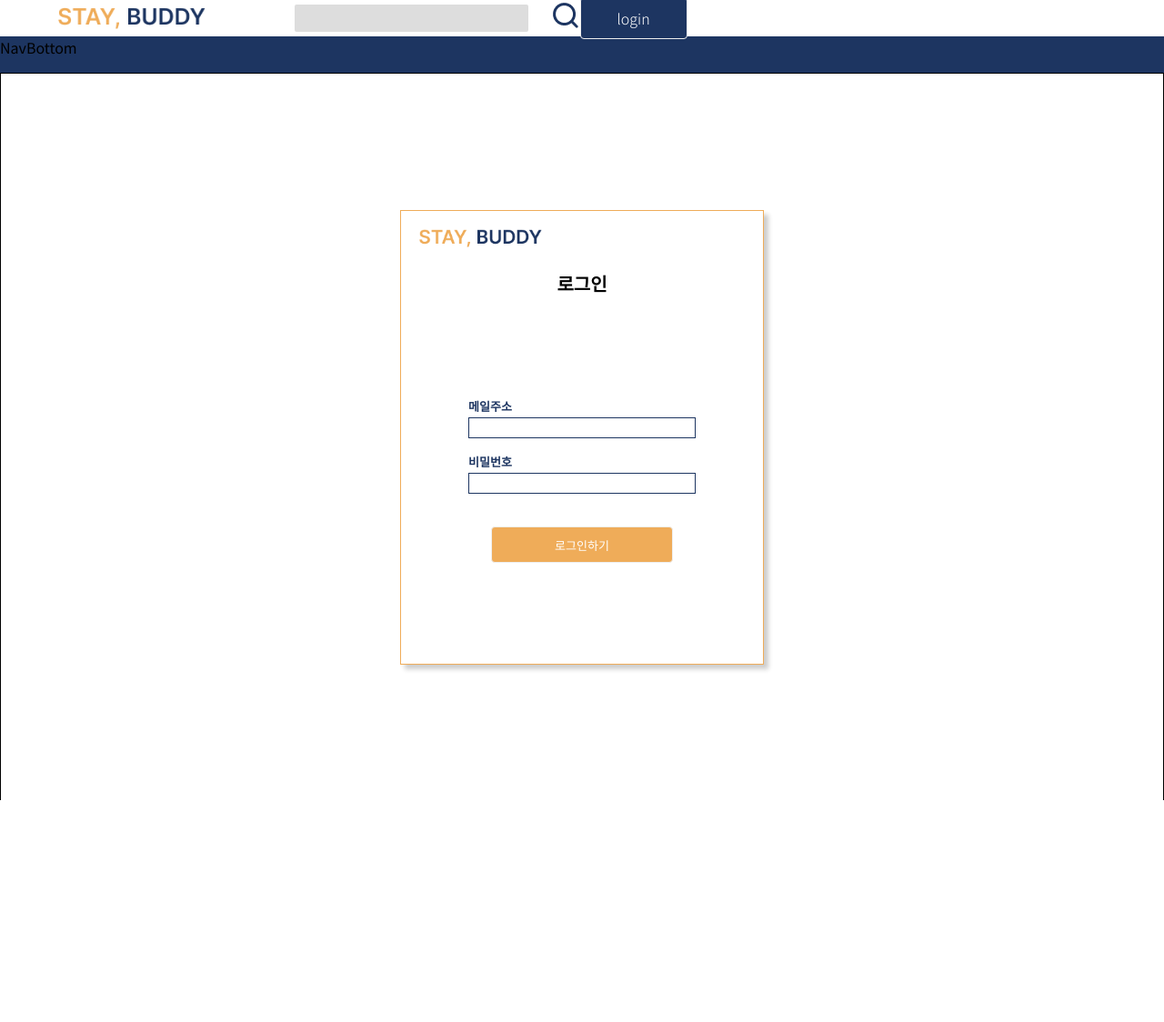
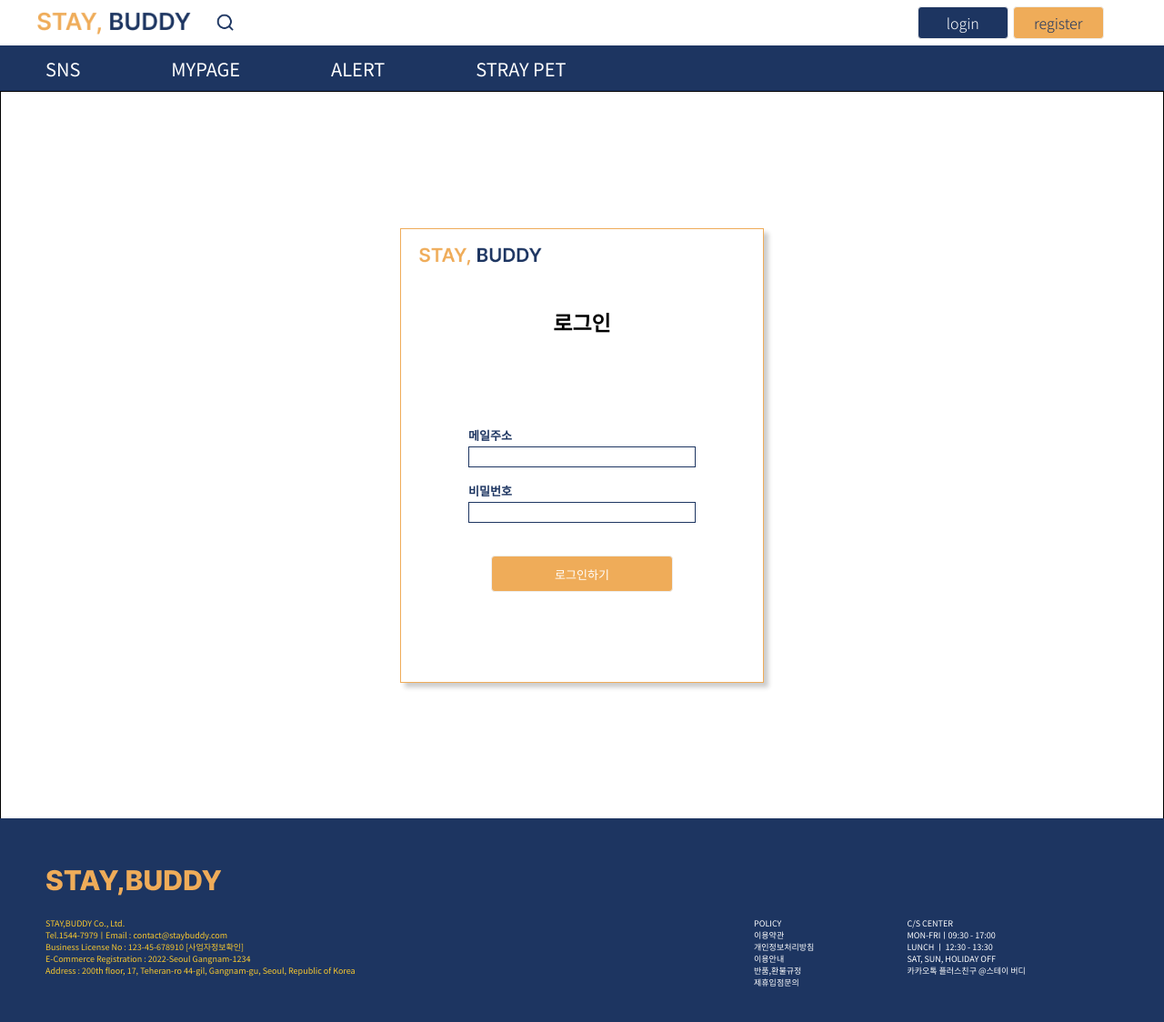
Before and after one commit to codestates-seb/seb39_main_025, a React (Create React App) app in the folder client/: page /login in a window 1280 px wide. Shown: the top 1124 px of the page at 91% size. Before the commit the page ends 881 px from the top, so only its background shows below. Built offline with nearby package versions, Linux system fonts and the light colour scheme.

Commit message:
feat:NavBar-StyledComponent 완료...Footer-StyledComponents완료...login & register 글자 사이즈와 margin-bottom추가...참고사항:nav-submenu는나중에 추가작업 해야할 사항으로 판단하여구현 안되었음

```diff
--- a/client/src/App.js
+++ b/client/src/App.js
@@ -5,6 +5,7 @@ import HomePage from './pages/HomePage';
 import SignupPage from './pages/SignupPage';
 import LoginPage from './pages/LoginPage';
 import Nav from './components/Nav/Nav';
+import Footer from './components/Footer/Footer';
 
 function App() {
   return (
@@ -18,6 +19,7 @@ function App() {
           <Route path="/login" element={<LoginPage />} />
         </Routes>
       </Layout>
+      <Footer />
     </div>
   );
 }
--- a/client/src/GlobalStyle.js
+++ b/client/src/GlobalStyle.js
@@ -65,9 +65,9 @@ export const Button = styled.button`
   }
 
   &:hover {
+    transition: 0.5s;
     box-shadow: 200px 0 0 0 rgba(255, 255, 255, 0.2) inset;
     z-index: 1;
-    color: black;
   }
 `;
 
--- a/client/src/components/Footer/Footer.js
+++ b/client/src/components/Footer/Footer.js
@@ -0,0 +1,52 @@
+import React from 'react';
+import {
+  FooterLayout,
+  FooterLogoBox,
+  FooterLeftText,
+  FooterRightText,
+  FooterTextContainer,
+} from './FooterStyle';
+import footerlogo from '../../assets/footerLogo.png';
+
+function Footer() {
+  return (
+    <FooterLayout>
+      <FooterLogoBox>
+        <img src={footerlogo} alt={footerlogo} />
+      </FooterLogoBox>
+      <FooterTextContainer>
+        <FooterLeftText>
+          <ul>
+            <li>STAY,BUDDY Co., Ltd.</li>
+            <li>Tel.1544-7979ㅣEmail : contact@staybuddy.com</li>
+            <li>Business License No : 123-45-678910 [사업자정보확인]</li>
+            <li>E-Commerce Registration : 2022-Seoul Gangnam-1234</li>
+            <li>
+              Address : 200th floor, 17, Teheran-ro 44-gil, Gangnam-gu, Seoul,
+              Republic of Korea
+            </li>
+          </ul>
+        </FooterLeftText>
+        <FooterRightText>
+          <ul>
+            <li>POLICY</li>
+            <li>이용약관</li>
+            <li>개인정보처리방침</li>
+            <li>이용안내</li>
+            <li>반품,환불규정</li>
+            <li>제휴입점문의 </li>
+          </ul>
+          <ul>
+            <li>C/S CENTER</li>
+            <li>MON-FRIㅣ09:30 - 17:00</li>
+            <li>LUNCH ㅣ 12:30 - 13:30</li>
+            <li>SAT, SUN, HOLIDAY OFF</li>
+            <li>카카오톡 플러스친구 @스테이 버디</li>
+          </ul>
+        </FooterRightText>
+      </FooterTextContainer>
+    </FooterLayout>
+  );
+}
+
+export default Footer;
--- /dev/null
+++ b/client/src/components/Footer/FooterStyle.js
@@ -0,0 +1,43 @@
+import styled from 'styled-components';
+
+export const FooterLayout = styled.div`
+  box-sizing: border-box;
+  width: 100%;
+  background-color: #1d3561;
+  display: flex;
+  flex-direction: column;
+  font-size: 9px;
+  justify-content: space-evenly;
+  padding: 50px 50px;
+  @media screen and (max-width: 479px) {
+    padding: 20px 20px;
+  }
+`;
+
+export const FooterLogoBox = styled.div``;
+
+export const FooterTextContainer = styled.div`
+  margin-top: 20px;
+  display: flex;
+`;
+export const FooterLeftText = styled.div`
+  color: #f8c82f;
+  width: 50%;
+  margin-right: 5%;
+`;
+
+export const FooterRightText = styled.div`
+  margin-left: 5%;
+  color: #fff;
+  display: flex;
+  width: 45%;
+  justify-content: space-evenly;
+  @media screen and (max-width: 479px) {
+    flex-direction: column;
+  }
+  & ul:last-child {
+    @media screen and (max-width: 479px) {
+      margin-top: 10px;
+    }
+  }
+`;
--- a/client/src/components/Form/FormStyles.js
+++ b/client/src/components/Form/FormStyles.js
@@ -48,7 +48,8 @@ export const FormLogoImg = styled.img`
 `;
 
 export const FormTitle = styled.h1`
-  font-size: 20px;
+  margin-top: 5%;
+  font-size: 23px;
   display: flex;
   justify-content: center;
   align-items: center;
--- a/client/src/components/Nav/Nav.js
+++ b/client/src/components/Nav/Nav.js
@@ -1,5 +1,5 @@
 import React from 'react';
-import { NavLayout } from './NavStyle';
+import { NavLayout } from './NavTopStyle';
 import NavTop from './NavTop';
 import NavBottom from './NavBottom';
 
--- a/client/src/components/Nav/NavBottom.js
+++ b/client/src/components/Nav/NavBottom.js
@@ -1,8 +1,37 @@
-import React from 'react';
-import { NavBottomLayout } from './NavStyle';
+import React, { useState } from 'react';
+import { NavLink } from 'react-router-dom';
+import { NavBottomLayout, NavBottomUl, NavBottomLi } from './NavBottomStyle';
 
 function NavBottom() {
-  return <NavBottomLayout>NavBottom</NavBottomLayout>;
+  const [asideMenuTap, setAsideMenuTap] = useState(0);
+  const asideMenuList = [
+    { id: 1, name: 'SNS', element: '/sns' },
+    { id: 2, name: 'MYPAGE', element: '/mypage' },
+    { id: 3, name: 'ALERT', element: '/alert' },
+    { id: 4, name: 'STRAY PET', element: '/stray-pet' },
+  ];
+  const asidemenuClickHandler = (id) => {
+    setAsideMenuTap(id);
+  };
+  return (
+    <NavBottomLayout>
+      {asideMenuList.map(({ id, name, element }) => {
+        return (
+          <NavBottomUl key={id}>
+            <NavLink to={element} className="navlink">
+              <NavBottomLi
+                index={id}
+                className={asideMenuTap === id ? 'submenu active' : 'submenu'}
+                onClick={() => asidemenuClickHandler(id)}
+              >
+                {name}
+              </NavBottomLi>
+            </NavLink>
+          </NavBottomUl>
+        );
+      })}
+    </NavBottomLayout>
+  );
 }
 
 export default NavBottom;
--- /dev/null
+++ b/client/src/components/Nav/NavBottomStyle.js
@@ -0,0 +1,42 @@
+import styled from 'styled-components';
+
+export const NavBottomLayout = styled.div`
+  height: 50%;
+  background-color: #1d3561;
+  width: 100%;
+  display: flex;
+  align-items: center;
+`;
+
+export const NavBottomUl = styled.ul`
+  height: 100%;
+  display: flex;
+  align-items: center;
+  justify-content: center;
+  font-size: 20px;
+  overflow: hidden;
+
+  @media screen and (max-width: 479px) {
+    width: 100%;
+    font-size: 13px;
+  }
+  & .navlink {
+    text-decoration: none;
+    color: #fff;
+    .active {
+      transition: 0.5s;
+      background-color: #efac59;
+      color: #1d3561;
+    }
+  }
+`;
+export const NavBottomLi = styled.li`
+  width: 100%;
+  height: 100%;
+  box-sizing: border-box;
+  padding: 50px 50px;
+
+  @media screen and (max-width: 479px) {
+    padding: 30px 35px;
+  }
+`;
--- a/client/src/components/Nav/NavStyle.js
+++ /dev/null
@@ -1,73 +0,0 @@
-import styled from 'styled-components';
-
-export const NavLayout = styled.nav`
-  width: 100%;
-  height: ${({ navBig }) => (navBig ? '160px' : '80px')};
-  background-color: #fff;
-  display: flex;
-  flex-direction: column;
-`;
-
-export const NavTopLayout = styled.div`
-  height: 50%;
-  background-color: #fff;
-  width: 100%;
-  display: flex;
-  align-items: center;
-`;
-export const NavBottomLayout = styled.div`
-  height: 50%;
-  background-color: #1d3561;
-  width: 100%;
-`;
-
-export const MainLogo = styled.div`
-  display: flex;
-  width: 200px;
-  height: 60%;
-  margin-left: 5%;
-  & img {
-    object-fit: fill;
-  }
-
-  @media screen and (max-width: 479px) {
-    margin-left: 5%;
-    width: 150px;
-    height: 50%;
-  }
-`;
-
-export const NavSearchInput = styled.div`
-  width: 40%;
-  margin-left: 5%;
-  height: 30px;
-
-  @media screen and (max-width: 479px) {
-    height: 20px;
-  }
-  & .nav-search-input {
-    width: 100%;
-    height: 100%;
-    background-color: #ddd;
-    border-radius: 2px;
-    border: none;
-    outline: none;
-  }
-`;
-
-export const NavIconBox = styled.div`
-  height: auto;
-  margin-left: 2%;
-  & .nav-search-icon {
-    height: 100%;
-  }
-
-  @media screen and (max-width: 479px) {
-    height: 20px;
-  }
-`;
-
-export const NavButton = styled.div`
-  width: 100%;
-  display: flex;
-`;
--- a/client/src/components/Nav/NavTop.js
+++ b/client/src/components/Nav/NavTop.js
@@ -1,30 +1,52 @@
-import React from 'react';
-import { Button } from '../../GlobalStyle';
+import React, { useState } from 'react';
+import { useNavigate } from 'react-router-dom';
 import {
   NavTopLayout,
   MainLogo,
+  NavIconBox,
   NavSearchInput,
-  NavIconBox,
+  NavSearchClose,
+  NavIputBox,
   NavButton,
-} from './NavStyle';
+  NavButtonLogin,
+  NavButtonRegister,
+  SearchIconImg,
+} from './NavTopStyle';
 import Logo from '../../assets/logo.png';
-
 import SearchIcon from '../../assets/icons_search.png';
 
 function NavTop() {
+  const navigate = useNavigate();
+  const [isOpen, setIsOpen] = useState(false);
+
+  const handleNavbarPopup = () => {
+    return setIsOpen(!isOpen);
+  };
+
   return (
     <NavTopLayout>
-      <MainLogo>
+      <MainLogo onClick={() => navigate('/')}>
         <img src={Logo} alt={Logo} />
       </MainLogo>
-      <NavSearchInput>
-        <input type="text" className="nav-search-input" />
-      </NavSearchInput>
       <NavIconBox>
-        <img src={SearchIcon} alt={SearchIcon} className="nav-search-icon" />
+        {!isOpen ? (
+          <SearchIconImg src={SearchIcon} onClick={handleNavbarPopup} />
+        ) : (
+          <NavIputBox onClick={(e) => e.stopPropagation()}>
+            <NavSearchClose onClick={handleNavbarPopup} yellow>
+              🐶
+            </NavSearchClose>
+            <NavSearchInput />
+          </NavIputBox>
+        )}
       </NavIconBox>
       <NavButton>
-        <Button> login </Button>
+        <NavButtonLogin onClick={() => navigate('/login')}>
+          login
+        </NavButtonLogin>
+        <NavButtonRegister yellow onClick={() => navigate('/sign-up')}>
+          register
+        </NavButtonRegister>
       </NavButton>
     </NavTopLayout>
   );
--- /dev/null
+++ b/client/src/components/Nav/NavTopStyle.js
@@ -0,0 +1,112 @@
+import styled from 'styled-components';
+import { Button } from '../../GlobalStyle';
+
+export const NavLayout = styled.nav`
+  width: 100%;
+  height: ${({ navBig }) => (navBig ? '160px' : '100px')};
+  background-color: #fff;
+  display: flex;
+  flex-direction: column;
+`;
+
+export const NavTopLayout = styled.div`
+  height: 50%;
+  background-color: #fff;
+  width: 100%;
+  display: flex;
+  align-items: center;
+  justify-content: space-evenly;
+`;
+
+export const MainLogo = styled.div`
+  display: flex;
+  width: 180px;
+  height: 50%;
+  margin-left: 3%;
+
+  @media screen and (max-width: 479px) {
+    margin-left: 1%;
+    width: 20%;
+    height: 30%;
+  }
+`;
+
+export const NavIconBox = styled.div`
+  display: flex;
+  align-items: center;
+  justify-content: start;
+  margin-left: 15px;
+  height: 80%;
+  width: 60%;
+
+  @media screen and (max-width: 479px) {
+    height: 70%;
+    width: 30%;
+  }
+`;
+export const NavIputBox = styled.div`
+  width: 80%;
+  height: 70%;
+  display: flex;
+  justify-content: start;
+  @media screen and (max-width: 479px) {
+    width: 100%;
+  }
+`;
+export const SearchIconImg = styled.img`
+  height: 20px;
+  cursor: pointer;
+`;
+export const NavSearchInput = styled.input`
+  margin-left: 5%;
+  width: 100%;
+  height: 100%;
+  border-radius: 5px;
+  border: #efac59 solid 1px;
+  outline: none;
+  box-shadow: inset 5px 10px 10px 50px rgba(239, 172, 89, 0.1);
+  @media screen and (max-width: 479px) {
+    height: 100%;
+    width: 70%;
+  }
+`;
+export const NavSearchClose = styled(Button)`
+  padding: 0 5px;
+  border-radius: 100%;
+  font-size: 8px;
+  height: 100%;
+  color: #fff;
+`;
+
+export const NavButton = styled.div`
+  margin-right: 1%;
+  width: 20%;
+  display: flex;
+  align-items: center;
+  @media screen and (max-width: 479px) {
+    margin-right: 1%;
+    width: 30%;
+  }
+`;
+
+export const NavButtonLogin = styled(Button)`
+  width: 100px;
+  height: 100%;
+  padding: 0;
+  margin-right: 5px;
+  padding: 5px 0;
+  @media screen and (max-width: 479px) {
+    font-size: 10px;
+    height: 25px;
+  }
+`;
+export const NavButtonRegister = styled(Button)`
+  width: 100px;
+  height: 100%;
+  padding: 5px 0;
+
+  @media screen and (max-width: 479px) {
+    font-size: 10px;
+    height: 25px;
+  }
+`;
```
Also changed, not shown: client/src/assets/footerLogo.png (added).
